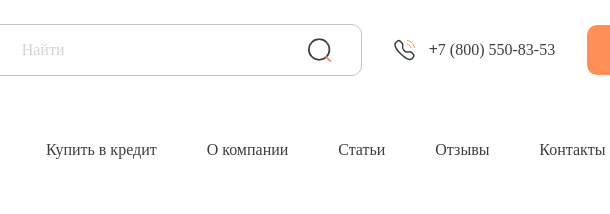
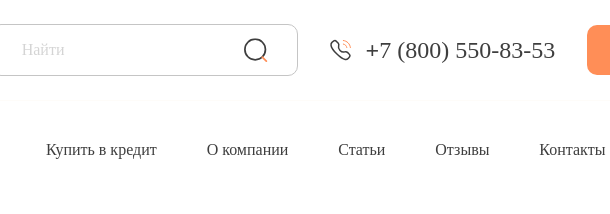
Before and after one commit to ArsenyKornilcev/mebelmarket, a plain HTML site: page index.html in a window 1280 px wide. Shown: the full height of the page, 388-998 px from the left. Drawn offline with nearby package versions, Linux system fonts and the light colour scheme; a web font is replaced by a local one.

Commit message:
number font-size fix

```diff
--- a/sass/components/_number.sass
+++ b/sass/components/_number.sass
@@ -6,6 +6,8 @@
     a
         color: $base-black
         text-decoration: none
+        font-size: 1.5rem
+        line-height: 1.625rem;
 
         span
             font-weight: 600
```
Also changed, not shown: css/style.min.css, 1 other file.
